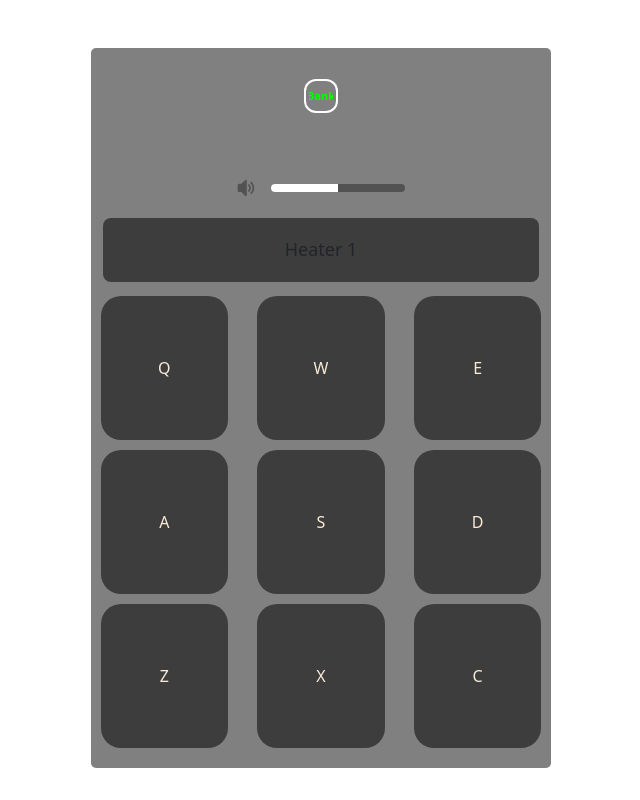
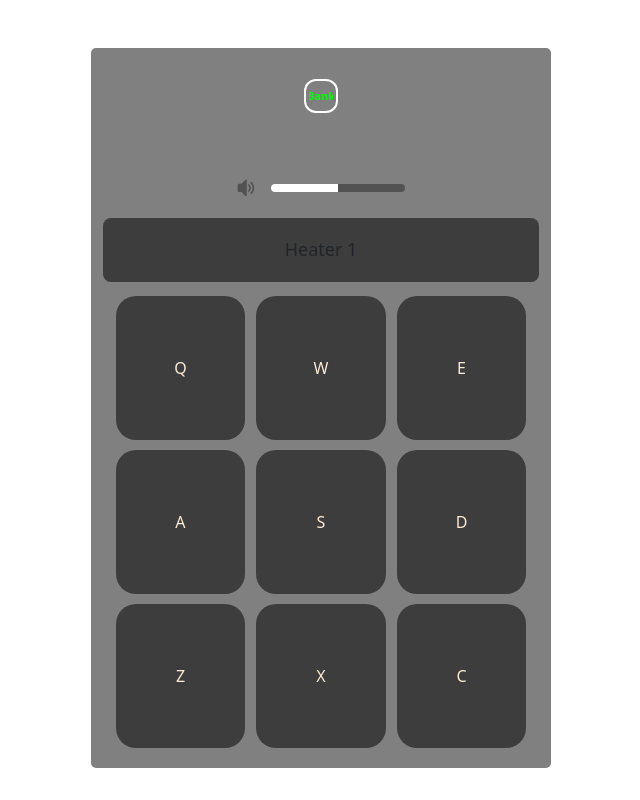
Before and after one commit to Ndzalo-Mathumbu/-Drum-Machine, a React (Vite) app in the folder Drum Machine2/: page / in a window 1280 px wide. Shown: the whole page, without its empty margins (319-959 px from the left). Built offline with nearby package versions, Linux system fonts and the light colour scheme.

Commit message:
third commit

```diff
--- a/Drum Machine2/src/assets/DrumKeys.jsx
+++ b/Drum Machine2/src/assets/DrumKeys.jsx
@@ -2,7 +2,7 @@ import "bootstrap/dist/css/bootstrap.min.css";
 import "./DrumKeys.scss";
 export const DrumMachine = function () {
   return (
-    <div className="container text-center mt-5 container__one">
+    <div className="container-fluid text-center mt-5 container__one">
       <label className="slider">
         <input type="range" className="level" />
         <svg
--- a/Drum Machine2/src/assets/DrumKeys.scss
+++ b/Drum Machine2/src/assets/DrumKeys.scss
@@ -5,21 +5,22 @@
   border-radius: 5px;
   .row {
     // background-color: aqua;
-    gap: 2%;
+    gap: 2.5%;
     margin-bottom: 10px;
     position: relative;
+    justify-content: center;
     top: 22%;
   }
   .col {
-    background-color: rgb(61, 61, 61);
-    margin-left: 10px;
-    margin-right: 10px;
+    flex: 0 0 28%; // <-- each pad takes ~28% of row width
     height: 18vh;
     border-radius: 20px;
-    position: relative;
+    display: flex;
     align-items: center;
     justify-content: center;
+    background-color: rgb(61, 61, 61);
     color: antiquewhite;
+    transition: all 480ms;
     &:hover {
       box-shadow: 0px 0px 15px 4px rgb(61, 61, 61);
       transform: scale(0.9);
@@ -93,7 +94,7 @@
     bottom: 72%;
   }
 
-  /* level settings 👇 */
+  /* level settings */
   .slider {
     // slider variables
     --slider-width: 100%;
```
